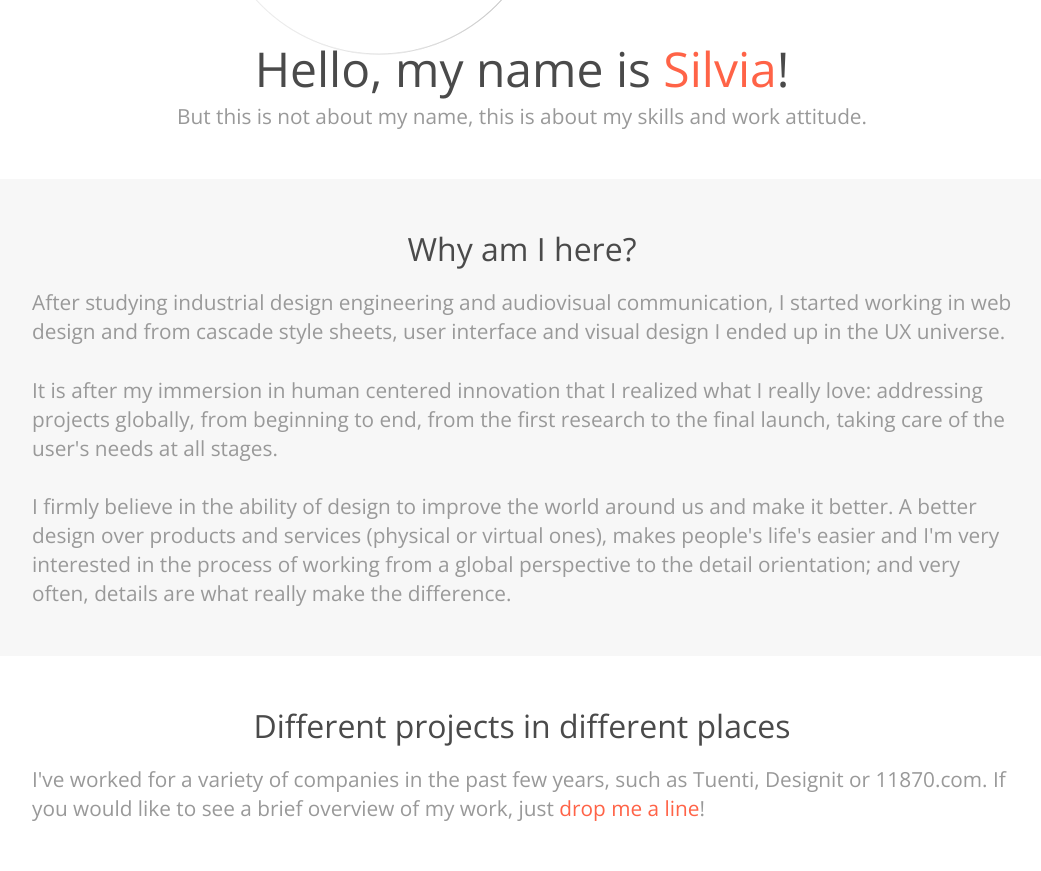
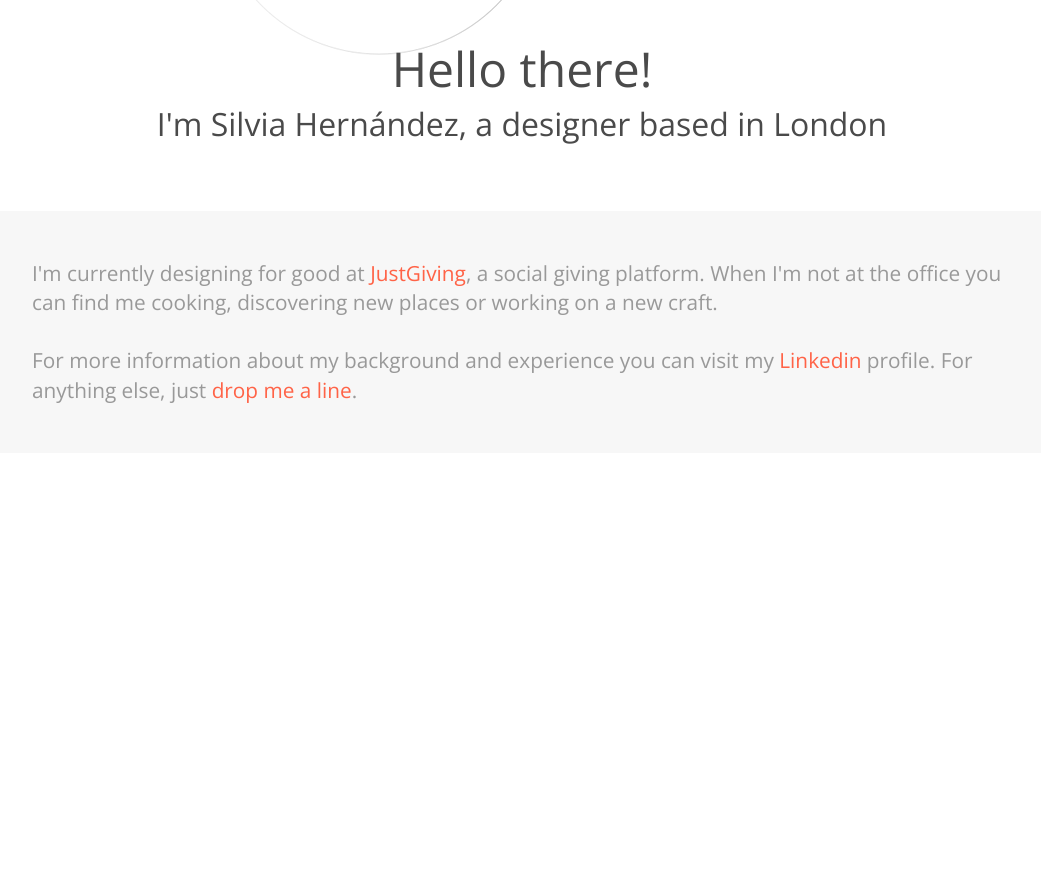
Before and after one commit to Silviahdez/Silviahdez, a plain HTML site: page index.html in a window 1280 px wide. Shown: the part 477-1348 px from the top of the page, without its empty margins (118-1159 px from the left). After the commit the page ends 930 px from the top, so only its background shows below. Drawn offline with nearby package versions, Linux system fonts and the light colour scheme.

Commit message:
Update info

```diff
--- a/index.html
+++ b/index.html
@@ -29,19 +29,12 @@
 <body>
   <div class='container'>
     <div class='header'>
-      <h1>Hello, my name is <a href="http://en.wikipedia.org/wiki/Silvia">Silvia</a>!</h1>
-      <p>But this is not about my name, this is about my skills and work attitude.</p>
+      <h1>Hello there!</h1>
+      <h2>I'm Silvia Hernández, a designer based in London</h2>
     </div>
     <div class='module grey'>
-      <h2>Why am I here?</h2>
       <p>
-       After studying industrial design engineering and audiovisual communication, I started working in web design and from cascade style sheets, user interface and visual design I ended up in the UX universe.<br><br>It is after my immersion in human centered innovation that I realized what I really love: addressing projects globally, from beginning to end, from the first research to the final launch, taking care of the user's needs at all stages.<br><br>I firmly believe in the ability of design to improve the world around us and make it better. A better design over products and services (physical or virtual ones), makes people's life's easier and I'm very interested in the process of working from a global perspective to the detail orientation; and very often, details are what really make the difference.
-      </p>
-    </div>
-    <div class='module'>
-      <h2>Different projects in different places</h2>
-      <p>
-        I've worked for a variety of companies in the past few years, such as Tuenti, Designit or 11870.com. If you would like to see a brief overview of my work, just <a href="mailto:heysilviahernandez@gmail.com">drop me a line</a>!
+       I'm currently designing for good at <a href="http://www.justgiving.com">JustGiving</a>, a social giving platform. When I'm not at the office you can find me cooking, discovering new places or working on a new craft.<br><br>For more information about my background and experience you can visit my <a href="https://www.linkedin.com/in/silviahdez">Linkedin</a> profile. For anything else, just <a href="mailto:heysilviahernandez@gmail.com">drop me a line</a>.
       </p>
     </div>
   </div>
```
